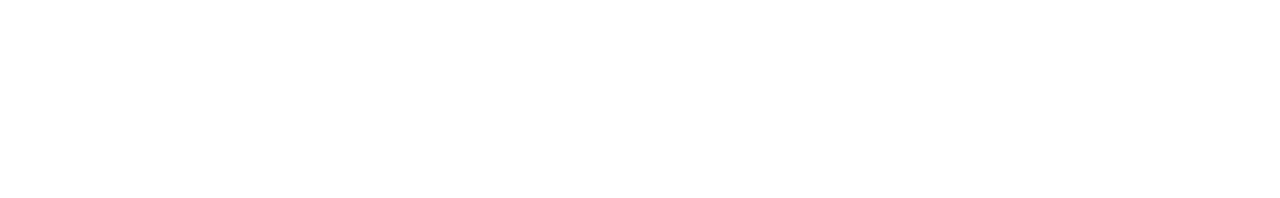
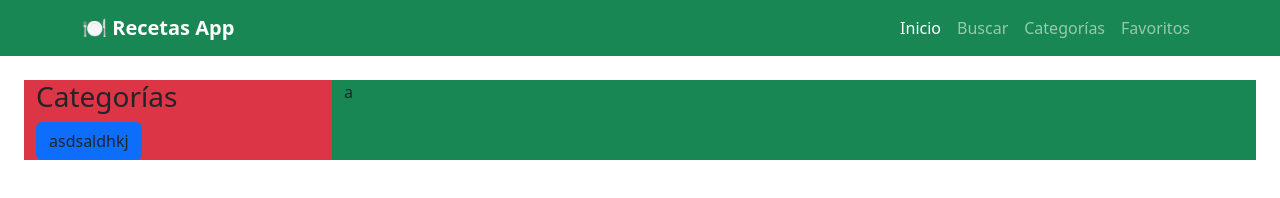
Before and after one commit to DonGato-007/Proyecto--Recetario, a plain HTML site: page frontend/index.html in a window 1280 px wide. Drawn offline with nearby package versions, Linux system fonts and the light colour scheme.

Commit message:
parte de la estructura

```diff
--- a/frontend/index.html
+++ b/frontend/index.html
@@ -4,8 +4,66 @@
     <meta charset="UTF-8">
     <meta name="viewport" content="width=device-width, initial-scale=1.0">
     <title>Document</title>
+    <link href="https://cdn.jsdelivr.net/npm/bootstrap@5.3.8/dist/css/bootstrap.min.css" rel="stylesheet" integrity="sha384-sRIl4kxILFvY47J16cr9ZwB07vP4J8+LH7qKQnuqkuIAvNWLzeN8tE5YBujZqJLB" crossorigin="anonymous">
 </head>
 <body>
+    <header>
+        <nav class="navbar navbar-expand-lg navbar-dark bg-success">
+            <div class="container">
 
+                <!-- Logo -->
+                <a class="navbar-brand fw-bold" href="#">
+                    🍽️ Recetas App
+                </a>
+
+                <!-- Botón para móviles -->
+                <button class="navbar-toggler" type="button"
+                    data-bs-toggle="collapse"
+                    data-bs-target="#menu">
+                    <span class="navbar-toggler-icon"></span>
+                </button>
+
+                <!-- Menú -->
+                <div class="collapse navbar-collapse" id="menu">
+
+                    <ul class="navbar-nav ms-auto">
+
+                        <li class="nav-item">
+                            <a class="nav-link active" href="#">Inicio</a>
+                        </li>
+
+                        <li class="nav-item">
+                            <a class="nav-link" href="#">Buscar</a>
+                        </li>
+
+                        <li class="nav-item">
+                            <a class="nav-link" href="#">Categorías</a>
+                        </li>
+
+                        <li class="nav-item">
+                            <a class="nav-link" href="#">Favoritos</a>
+                        </li>
+
+                    </ul>
+
+                </div>
+
+            </div>
+        </nav>
+    </header>
+
+    <main>
+        <div class="row m-4">
+            <div class="col-lg-3 bg-danger">
+                <h3>Categorías</h3>
+                <div class="btn btn bg-primary">asdsaldhkj</div>
+            </div>
+            <div class="col-lg-9 bg-success">a</div>
+        </div>
+    </main>
+
+    <footer></footer>
+
+    <script src="https://cdn.jsdelivr.net/npm/bootstrap@5.3.8/dist/js/bootstrap.bundle.min.js" integrity="sha384-FKyoEForCGlyvwx9Hj09JcYn3nv7wiPVlz7YYwJrWVcXK/BmnVDxM+D2scQbITxI" crossorigin="anonymous"></script>
 </body>
 </html>
```
